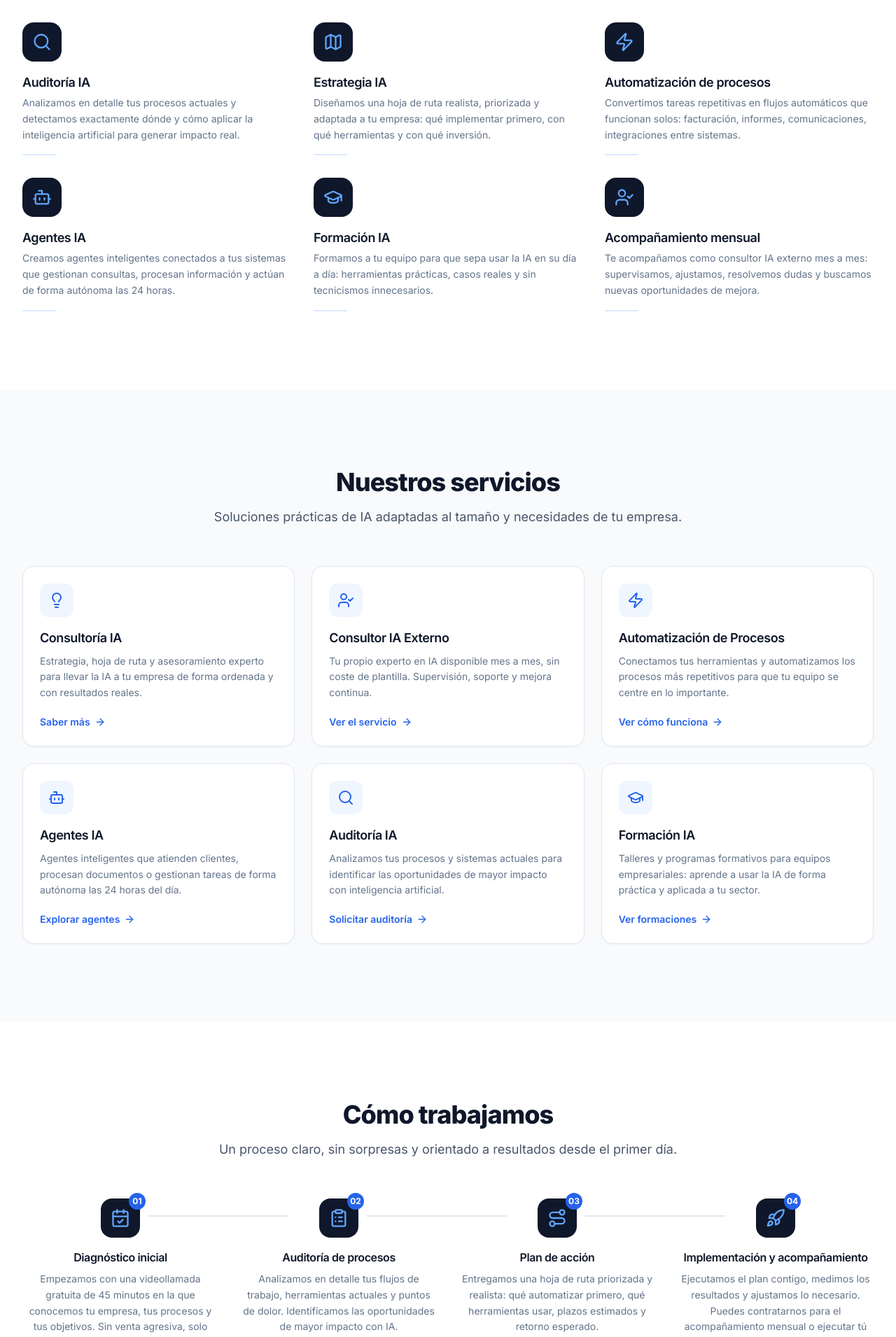
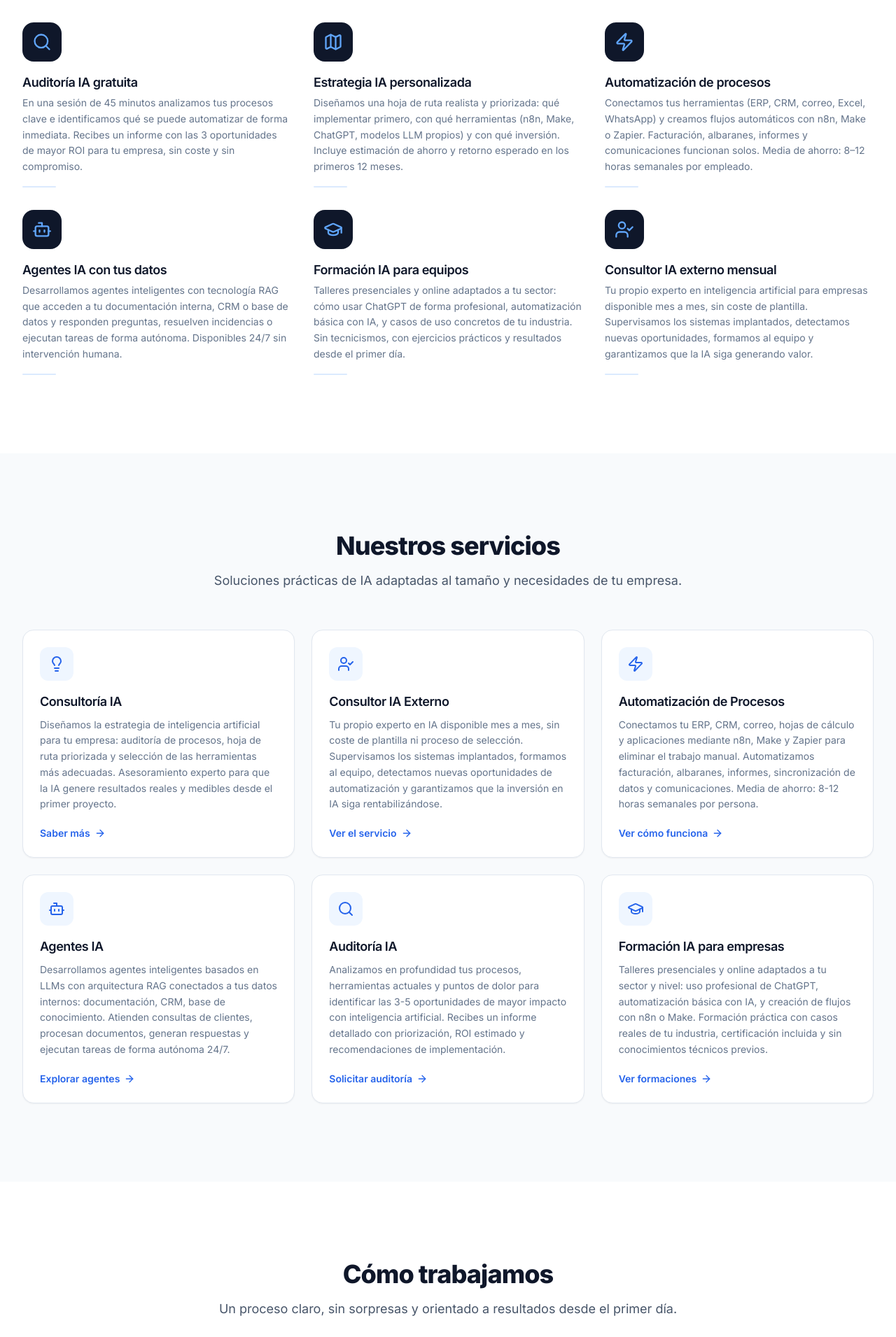
Before and after one commit to OscarResima/consultora-ia-web, a Next.js app: page / in a window 1280 px wide. Shown: the part 2000-3911 px from the top of the page at 70% size. Built offline with nearby package versions, Linux system fonts and the light colour scheme.

Commit message:
SEO: rellenar secciones home con contenido y keywords (testimoniales, beneficios, servicios, proceso)

```diff
--- a/components/home/Benefits.tsx
+++ b/components/home/Benefits.tsx
@@ -14,35 +14,35 @@ interface Benefit {
 const benefits: Benefit[] = [
   {
     icon: Timer,
-    metric: '60',
+    metric: '20',
+    unit: 'h',
+    title: 'Horas ahorradas por empleado cada semana',
+    description:
+      'De media, los equipos que automatizan con IA recuperan hasta 20 horas semanales por persona. Tiempo que se puede reinvertir en tareas de mayor valor: ventas, atención al cliente o innovación.',
+  },
+  {
+    icon: TrendingUp,
+    metric: '340',
     unit: '%',
-    title: 'Ahorro en tareas repetitivas',
+    title: 'ROI medio en el primer año',
     description:
-      'De media, las empresas que implementan automatización con IA reducen a la mitad el tiempo dedicado a tareas manuales y repetitivas.',
+      'La inversión en automatización de procesos con IA se recupera en 3 a 6 meses. A partir de ahí, el ahorro es beneficio directo y sostenido mes a mes sin coste adicional.',
   },
   {
     icon: ShieldCheck,
-    metric: '80',
-    unit: '%',
-    title: 'Reducción de errores administrativos',
+    metric: '4-6',
+    unit: '',
+    title: 'Semanas hasta ver resultados reales',
     description:
-      'Los procesos automatizados eliminan casi por completo los errores humanos en introducción de datos, facturación y comunicaciones.',
+      'No hacemos promesas a largo plazo. En 2 semanas tienes un piloto funcionando y en 4-6 semanas el proceso automatizado está en producción con tu equipo formado y operativo.',
   },
   {
     icon: MessageSquare,
-    metric: '5×',
+    metric: '0',
     unit: '',
-    title: 'Mejora en tiempo de respuesta',
+    title: 'Conocimientos técnicos necesarios',
     description:
-      'Los agentes IA responden de forma inmediata, las 24 horas del día, sin colas de espera ni retrasos por horario de oficina.',
-  },
-  {
-    icon: TrendingUp,
-    metric: '3×',
-    unit: '',
-    title: 'ROI en automatizaciones',
-    description:
-      'La inversión en automatización se recupera habitualmente en menos de 6 meses. Después, el ahorro es beneficio directo y sostenido.',
+      'Nos encargamos de toda la parte técnica: instalación, integración con tus sistemas, formación y mantenimiento. Tu equipo solo necesita saber usar las herramientas, no programarlas.',
   },
 ]
 
--- a/components/home/HowWeWork.tsx
+++ b/components/home/HowWeWork.tsx
@@ -14,30 +14,30 @@ const steps: Step[] = [
   {
     number: '01',
     icon: CalendarCheck,
-    title: 'Diagnóstico inicial',
+    title: 'Diagnóstico gratuito (45 min)',
     description:
-      'Empezamos con una videollamada gratuita de 45 minutos en la que conocemos tu empresa, tus procesos y tus objetivos. Sin venta agresiva, solo escucha activa.',
+      'Empezamos con una videollamada gratuita de 45 minutos en la que conocemos tu empresa, tus procesos y tus objetivos. Analizamos dónde se pierde más tiempo y dónde la inteligencia artificial puede generar impacto real. Sin venta agresiva, sin compromiso.',
   },
   {
     number: '02',
     icon: ClipboardList,
-    title: 'Auditoría de procesos',
+    title: 'Propuesta con ROI estimado',
     description:
-      'Analizamos en detalle tus flujos de trabajo, herramientas actuales y puntos de dolor. Identificamos las oportunidades de mayor impacto con IA.',
+      'Entregamos una propuesta personalizada con la hoja de ruta de transformación digital: qué automatizar primero, qué herramientas usar (n8n, Make, ChatGPT, agentes IA), plazos concretos y una estimación realista del ahorro y el retorno esperado en los primeros 12 meses.',
   },
   {
     number: '03',
     icon: Route,
-    title: 'Plan de acción',
+    title: 'Implementación ágil (4-6 semanas)',
     description:
-      'Entregamos una hoja de ruta priorizada y realista: qué automatizar primero, qué herramientas usar, plazos estimados y retorno esperado.',
+      'Ejecutamos el plan con metodología ágil: piloto funcional en 2 semanas, despliegue completo en 4 a 6 semanas. Tu equipo forma parte del proceso desde el principio para que la adopción sea natural y sin fricciones. Medimos resultados desde el primer día.',
   },
   {
     number: '04',
     icon: Rocket,
-    title: 'Implementación y acompañamiento',
+    title: 'Soporte continuo y optimización',
     description:
-      'Ejecutamos el plan contigo, medimos los resultados y ajustamos lo necesario. Puedes contratarnos para el acompañamiento mensual o ejecutar tú mismo con nuestro soporte.',
+      'Formamos a tu equipo para que domine las herramientas implantadas y seguimos contigo como consultor IA externo: supervisamos el rendimiento, detectamos nuevas oportunidades de automatización y optimizamos los sistemas mes a mes para que el ROI siga creciendo.',
   },
 ]
 
--- a/components/home/ServicesGrid.tsx
+++ b/components/home/ServicesGrid.tsx
@@ -25,7 +25,7 @@ const services: Service[] = [
     icon: Lightbulb,
     title: 'Consultoría IA',
     description:
-      'Estrategia, hoja de ruta y asesoramiento experto para llevar la IA a tu empresa de forma ordenada y con resultados reales.',
+      'Diseñamos la estrategia de inteligencia artificial para tu empresa: auditoría de procesos, hoja de ruta priorizada y selección de las herramientas más adecuadas. Asesoramiento experto para que la IA genere resultados reales y medibles desde el primer proyecto.',
     href: '/servicios',
     cta: 'Saber más',
   },
@@ -33,7 +33,7 @@ const services: Service[] = [
     icon: UserCheck,
     title: 'Consultor IA Externo',
     description:
-      'Tu propio experto en IA disponible mes a mes, sin coste de plantilla. Supervisión, soporte y mejora continua.',
+      'Tu propio experto en IA disponible mes a mes, sin coste de plantilla ni proceso de selección. Supervisamos los sistemas implantados, formamos al equipo, detectamos nuevas oportunidades de automatización y garantizamos que la inversión en IA siga rentabilizándose.',
     href: '/consultor-ia-externo',
     cta: 'Ver el servicio',
   },
@@ -41,7 +41,7 @@ const services: Service[] = [
     icon: Zap,
     title: 'Automatización de Procesos',
     description:
-      'Conectamos tus herramientas y automatizamos los procesos más repetitivos para que tu equipo se centre en lo importante.',
+      'Conectamos tu ERP, CRM, correo, hojas de cálculo y aplicaciones mediante n8n, Make y Zapier para eliminar el trabajo manual. Automatizamos facturación, albaranes, informes, sincronización de datos y comunicaciones. Media de ahorro: 8-12 horas semanales por persona.',
     href: '/automatizacion-procesos',
     cta: 'Ver cómo funciona',
   },
@@ -49,7 +49,7 @@ const services: Service[] = [
     icon: Bot,
     title: 'Agentes IA',
     description:
-      'Agentes inteligentes que atienden clientes, procesan documentos o gestionan tareas de forma autónoma las 24 horas del día.',
+      'Desarrollamos agentes inteligentes basados en LLMs con arquitectura RAG conectados a tus datos internos: documentación, CRM, base de conocimiento. Atienden consultas de clientes, procesan documentos, generan respuestas y ejecutan tareas de forma autónoma 24/7.',
     href: '/agentes-ia',
     cta: 'Explorar agentes',
   },
@@ -57,15 +57,15 @@ const services: Service[] = [
     icon: Search,
     title: 'Auditoría IA',
     description:
-      'Analizamos tus procesos y sistemas actuales para identificar las oportunidades de mayor impacto con inteligencia artificial.',
+      'Analizamos en profundidad tus procesos, herramientas actuales y puntos de dolor para identificar las 3-5 oportunidades de mayor impacto con inteligencia artificial. Recibes un informe detallado con priorización, ROI estimado y recomendaciones de implementación.',
     href: '/auditoria-ia',
     cta: 'Solicitar auditoría',
   },
   {
     icon: GraduationCap,
-    title: 'Formación IA',
+    title: 'Formación IA para empresas',
     description:
-      'Talleres y programas formativos para equipos empresariales: aprende a usar la IA de forma práctica y aplicada a tu sector.',
+      'Talleres presenciales y online adaptados a tu sector y nivel: uso profesional de ChatGPT, automatización básica con IA, y creación de flujos con n8n o Make. Formación práctica con casos reales de tu industria, certificación incluida y sin conocimientos técnicos previos.',
     href: '/formacion-ia',
     cta: 'Ver formaciones',
   },
--- a/components/home/Solutions.tsx
+++ b/components/home/Solutions.tsx
@@ -19,39 +19,39 @@ interface Solution {
 const solutions: Solution[] = [
   {
     icon: Search,
-    title: 'Auditoría IA',
+    title: 'Auditoría IA gratuita',
     description:
-      'Analizamos en detalle tus procesos actuales y detectamos exactamente dónde y cómo aplicar la inteligencia artificial para generar impacto real.',
+      'En una sesión de 45 minutos analizamos tus procesos clave e identificamos qué se puede automatizar de forma inmediata. Recibes un informe con las 3 oportunidades de mayor ROI para tu empresa, sin coste y sin compromiso.',
   },
   {
     icon: Map,
-    title: 'Estrategia IA',
+    title: 'Estrategia IA personalizada',
     description:
-      'Diseñamos una hoja de ruta realista, priorizada y adaptada a tu empresa: qué implementar primero, con qué herramientas y con qué inversión.',
+      'Diseñamos una hoja de ruta realista y priorizada: qué implementar primero, con qué herramientas (n8n, Make, ChatGPT, modelos LLM propios) y con qué inversión. Incluye estimación de ahorro y retorno esperado en los primeros 12 meses.',
   },
   {
     icon: Zap,
     title: 'Automatización de procesos',
     description:
-      'Convertimos tareas repetitivas en flujos automáticos que funcionan solos: facturación, informes, comunicaciones, integraciones entre sistemas.',
+      'Conectamos tus herramientas (ERP, CRM, correo, Excel, WhatsApp) y creamos flujos automáticos con n8n, Make o Zapier. Facturación, albaranes, informes y comunicaciones funcionan solos. Media de ahorro: 8–12 horas semanales por empleado.',
   },
   {
     icon: Bot,
-    title: 'Agentes IA',
+    title: 'Agentes IA con tus datos',
     description:
-      'Creamos agentes inteligentes conectados a tus sistemas que gestionan consultas, procesan información y actúan de forma autónoma las 24 horas.',
+      'Desarrollamos agentes inteligentes con tecnología RAG que acceden a tu documentación interna, CRM o base de datos y responden preguntas, resuelven incidencias o ejecutan tareas de forma autónoma. Disponibles 24/7 sin intervención humana.',
   },
   {
     icon: GraduationCap,
-    title: 'Formación IA',
+    title: 'Formación IA para equipos',
     description:
-      'Formamos a tu equipo para que sepa usar la IA en su día a día: herramientas prácticas, casos reales y sin tecnicismos innecesarios.',
+      'Talleres presenciales y online adaptados a tu sector: cómo usar ChatGPT de forma profesional, automatización básica con IA, y casos de uso concretos de tu industria. Sin tecnicismos, con ejercicios prácticos y resultados desde el primer día.',
   },
   {
     icon: UserCheck,
-    title: 'Acompañamiento mensual',
+    title: 'Consultor IA externo mensual',
     description:
-      'Te acompañamos como consultor IA externo mes a mes: supervisamos, ajustamos, resolvemos dudas y buscamos nuevas oportunidades de mejora.',
+      'Tu propio experto en inteligencia artificial para empresas disponible mes a mes, sin coste de plantilla. Supervisamos los sistemas implantados, detectamos nuevas oportunidades, formamos al equipo y garantizamos que la IA siga generando valor.',
   },
 ]
 
```
Also changed, not shown: components/home/Testimonials.tsx (+14 -5 lines).
